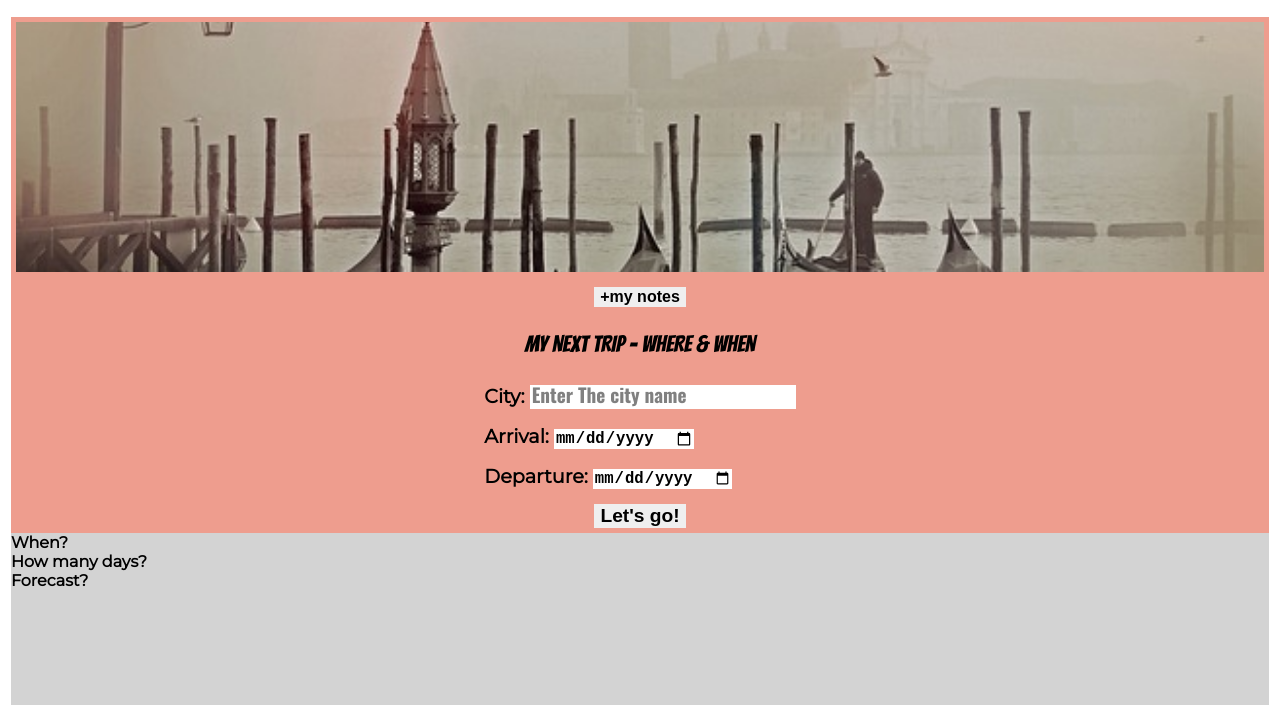
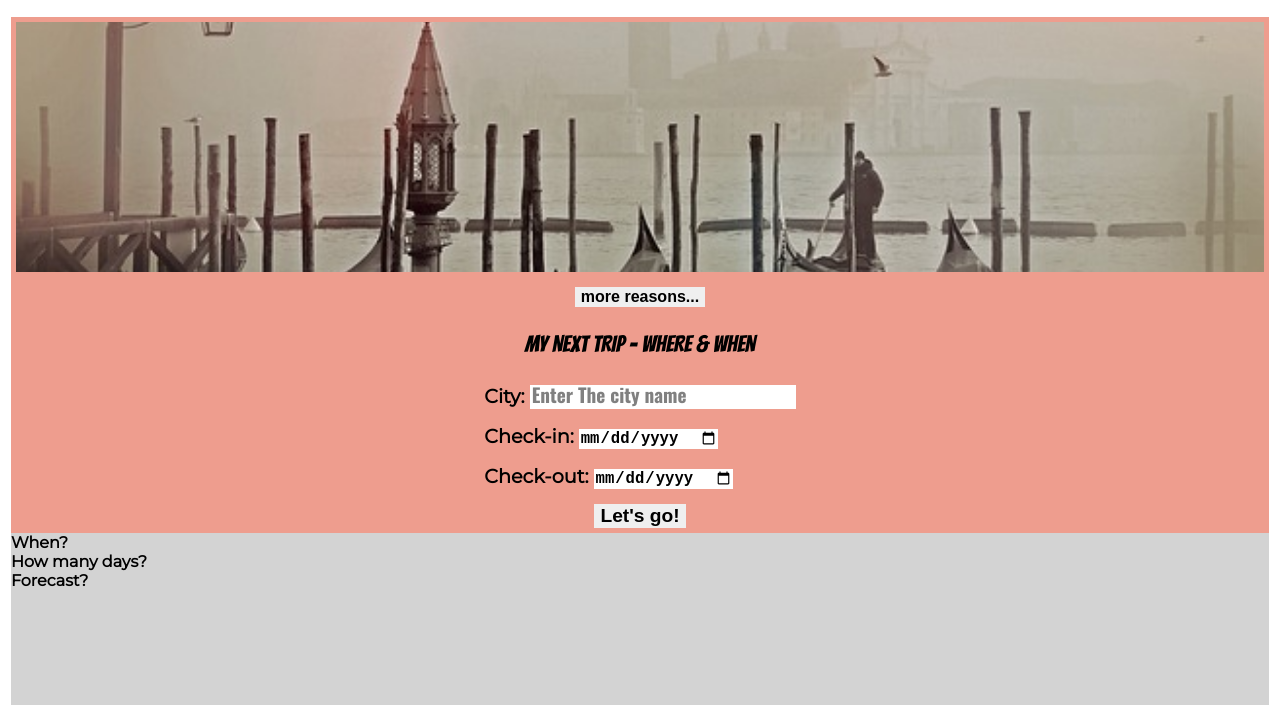
Before and after one commit to MarceloMSilveira/CAPSTONE_FINAL, a website built with webpack: page src/client/views/index.html in a window 1280 px wide. Shown: the part 163-876 px from the top of the page. Built offline with nearby package versions, Linux system fonts and the light colour scheme; a web font is replaced by a local one.

Commit message:
change btn notes

```diff
--- a/src/client/views/index.html
+++ b/src/client/views/index.html
@@ -15,7 +15,7 @@
                 <div class="mainLeft">
                   <div id="imgFromPixabay" class="image-container"></div>
                   <div class="userNotes">
-                      <input type="button" value="+my notes">
+                      <input id="changeImg" type="button" value="more reasons...">
                   </div>
                 </div>
                 <div class="mainRight">
@@ -24,10 +24,10 @@
                       <label> City:
                           <input type="text" id="city" placeholder="Enter The city name">
                       </label>
-                      <label>Arrival:
+                      <label>Check-in:
                           <input type="date" id="tripDate">
                       </label>
-                      <label>Departure:
+                      <label>Check-out:
                         <input type="date" id="backDate">
                       </label>
                       <button id="generate" class="inputBut" type = "submit"> Let's go! </button>
```
